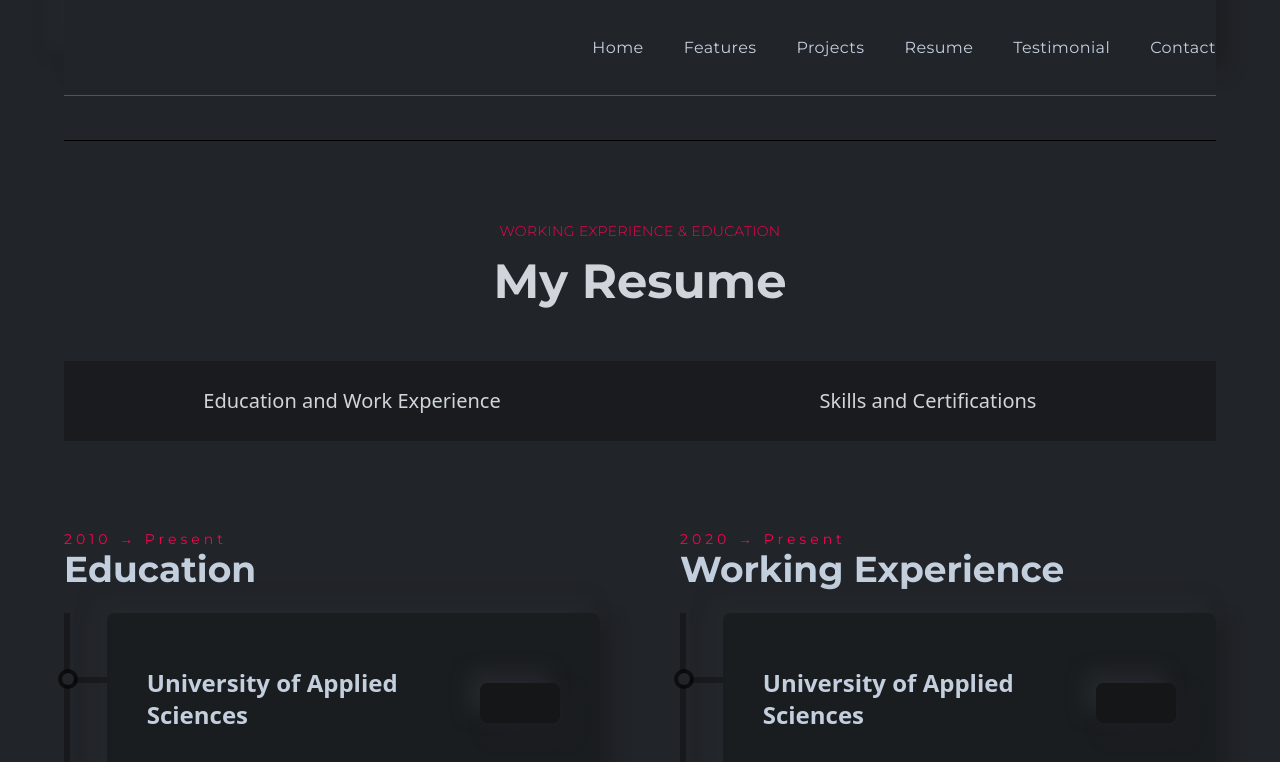
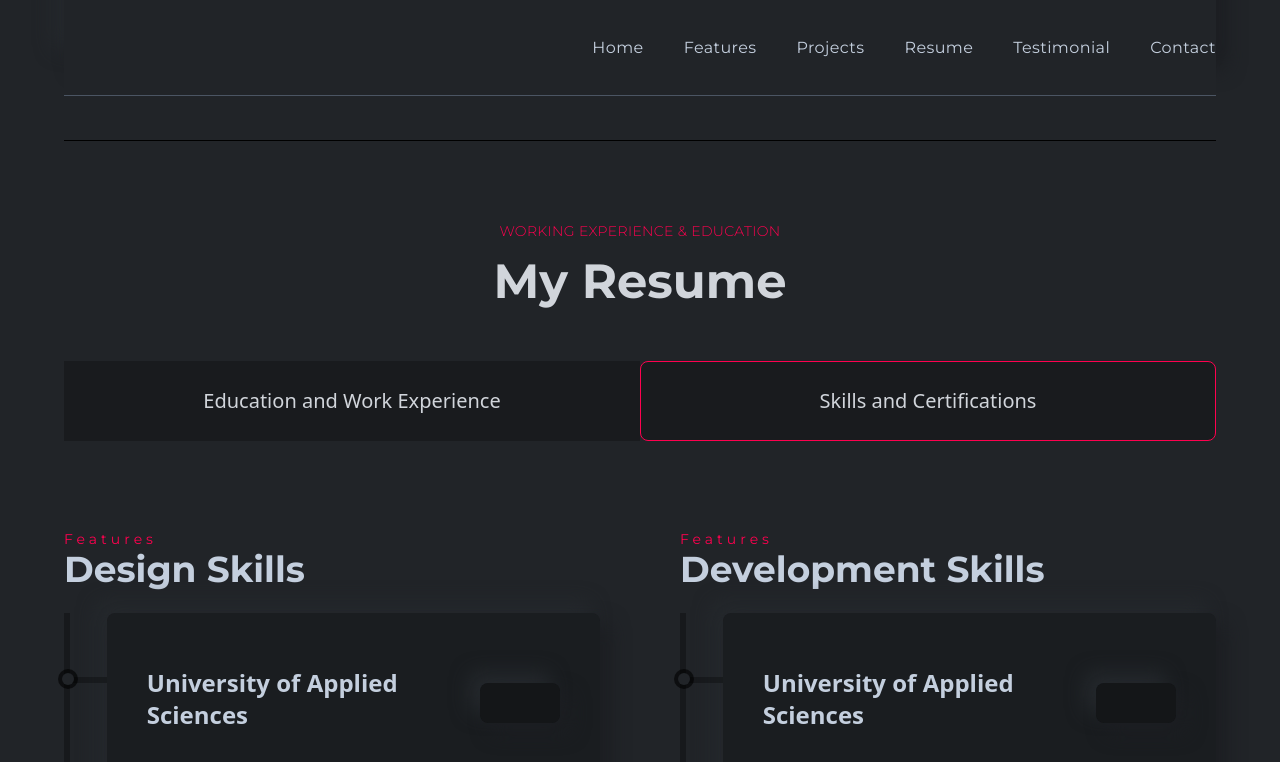
Before and after one commit to ArttuPuttonen/myPortfolio, a React (Create React App) app: page / in a window 1280 px wide. Both pictures are taken after a click on the item "Skills and Certifications". Shown: the part 2970-3732 px from the top of the page. Built offline with nearby package versions, Linux system fonts and the light colour scheme; the HTML template or start-up script is replaced by a standard one.

Commit message:
välpushi

```diff
--- a/package.json
+++ b/package.json
@@ -6,6 +6,7 @@
     "@testing-library/jest-dom": "^5.17.0",
     "@testing-library/react": "^13.4.0",
     "@testing-library/user-event": "^13.5.0",
+    "framer-motion": "^11.11.10",
     "react": "^18.3.1",
     "react-dom": "^18.3.1",
     "react-icons": "^5.3.0",
@@ -39,8 +40,8 @@
     ]
   },
   "devDependencies": {
-    "tailwindcss": "^3.4.13",
+    "autoprefixer": "^10.4.2",
     "postcss": "^8.4.5",
-    "autoprefixer": "^10.4.2"
+    "tailwindcss": "^3.4.13"
   }
 }
--- a/src/components/resume/Education.js
+++ b/src/components/resume/Education.js
@@ -1,10 +1,11 @@
 import React from 'react';
 import ResumeCard from './ResumeCard';
+import { motion } from 'framer-motion';
 
 const Education = () => {
     return (
         <div>
-            <div className="w-full flex gap-20">
+            <motion.div initial={{opacity:0}} animate={{opacity:1, transition:{duration:.5}}} className="w-full flex gap-20">
             <div>
             <div className="mt-16 py-6 font-titleFont">
                 <p className="text-sm text-designColor tracking-[4px]">2010 &rarr; Present</p>
@@ -47,7 +48,7 @@ const Education = () => {
                 des="The first 9 years of Finnish school system. Comprehensive school is mandatory for everyone in Finland" />
             </div>
             </div>
-            </div>
+            </motion.div>
         </div>
     );
 }
--- a/src/components/resume/Resume.js
+++ b/src/components/resume/Resume.js
@@ -1,8 +1,12 @@
-import React from 'react';
+import React, { useState } from 'react';
 import Title from '../layouts/Title';
 import Education from './Education';
+import Skills from './Skills';
+
 
 const Resume = () => {
+        const [educationData, setEducationData] = useState(true);
+        const [skillsData, setSkillsData] = useState(false);
     return (
         <section id='resume' className="w-full py-20 border-b-[1px] border-b-black">
             <div className="flex justify-center items-center text-center">
@@ -11,11 +15,25 @@ const Resume = () => {
             </div>
             <div>
             <ul className="w-full grid grid-cols-2">
-                <li className="resumeLi">Education and Work Experience</li>
-                <li className="resumeLi">Skills and Certifications </li>
+                <li onClick={()=> setEducationData(true) & setSkillsData(false)}  className={`${
+              educationData
+                ? "border-designColor rounded-lg"
+                : "border-transparent"
+            } resumeLi`}
+                    >
+                    Education and Work Experience
+                    </li>
+
+
+                <li onClick={()=> setEducationData(false) & setSkillsData(true)} className={`${
+              skillsData
+                ? "border-designColor rounded-lg"
+                : "border-transparent"
+            } resumeLi`}>Skills and Certifications </li>
             </ul>
             </div>
-        <Education />
+            {educationData && <Education />}
+            {skillsData && <Skills />}
         </section>
     );
 }
--- a/src/components/resume/Skills.js
+++ b/src/components/resume/Skills.js
@@ -0,0 +1,57 @@
+import React from 'react';
+import ResumeCard from './ResumeCard';
+import { motion } from 'framer-motion';
+
+
+const Skills = () => {
+    return (
+        <div>
+            <motion.div initial={{opacity:0}} animate={{opacity:1, transition:{duration:.5}}} className="w-full flex gap-20">
+            <div>
+            <div className="mt-16 py-6 font-titleFont">
+                <p className="text-sm text-designColor tracking-[4px]">Features</p>
+                <h2 className="text-4xl font-bold">Design Skills</h2>
+            </div>
+            <div className="w-full h-[1000px] border-l-[6px] border-black
+            border-opacity-30 flex flex-col gap-10">
+                <ResumeCard
+                title="University of Applied Sciences"
+                />
+                <ResumeCard
+                title="University"/>
+                <ResumeCard
+                title="High School"/>
+                <ResumeCard
+                title="Comprehensive School"
+                subTitle="Martinlaakson Yhteinäiskoulu (2010 - 2019)"
+                result="9.2/10"
+                des="The first 9 years of Finnish school system. Comprehensive school is mandatory for everyone in Finland" />
+            </div>
+            </div>
+            <div>
+            <div className="mt-16 py-6 font-titleFont">
+                <p className="text-sm text-designColor tracking-[4px]">Features</p>
+                <h2 className="text-4xl font-bold">Development Skills</h2>
+            </div>
+            <div className="w-full h-[1000px] border-l-[6px] border-black
+            border-opacity-30 flex flex-col gap-10">
+                <ResumeCard
+                title="University of Applied Sciences"
+                />
+                <ResumeCard
+                title="University"/>
+                <ResumeCard
+                title="High School"/>
+                <ResumeCard
+                title="Comprehensive School"
+                subTitle="Martinlaakson Yhteinäiskoulu (2010 - 2019)"
+                result="9.2/10"
+                des="The first 9 years of Finnish school system. Comprehensive school is mandatory for everyone in Finland" />
+            </div>
+            </div>
+            </motion.div>
+        </div>
+    );
+}
+
+export default Skills;
--- a/src/index.css
+++ b/src/index.css
@@ -11,7 +11,7 @@
     hover:bg-opacity-40 hover:-translate-y-1 transition-all hover:text-designColor cursor-pointer duration-300;
 }
 .resumeLi {
-  @apply w-full h-20 bg-black bg-opacity-25 text-xl text-gray-300 flex justify-center cursor-pointer hover:bg-opacity-40 duration-300 items-center border-[1px] rounded-none border-none;
+  @apply w-full h-20 bg-black bg-opacity-25 text-xl text-gray-300 flex justify-center cursor-pointer hover:bg-opacity-40 duration-300 items-center border-[1px] rounded-none;
        }
 }
 
```
Also changed, not shown: 1 other file (tests, documents, lock files or other folders).
